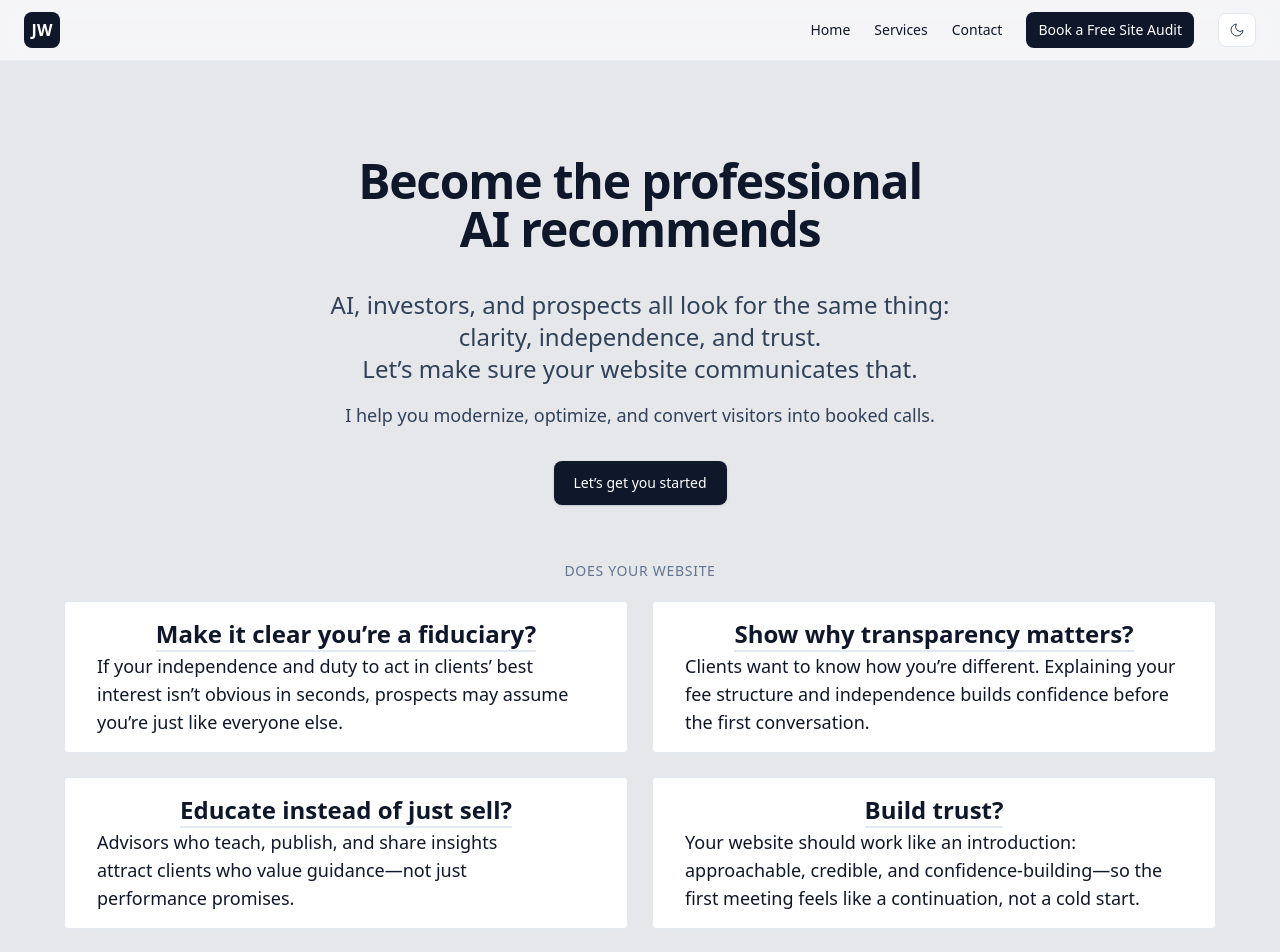
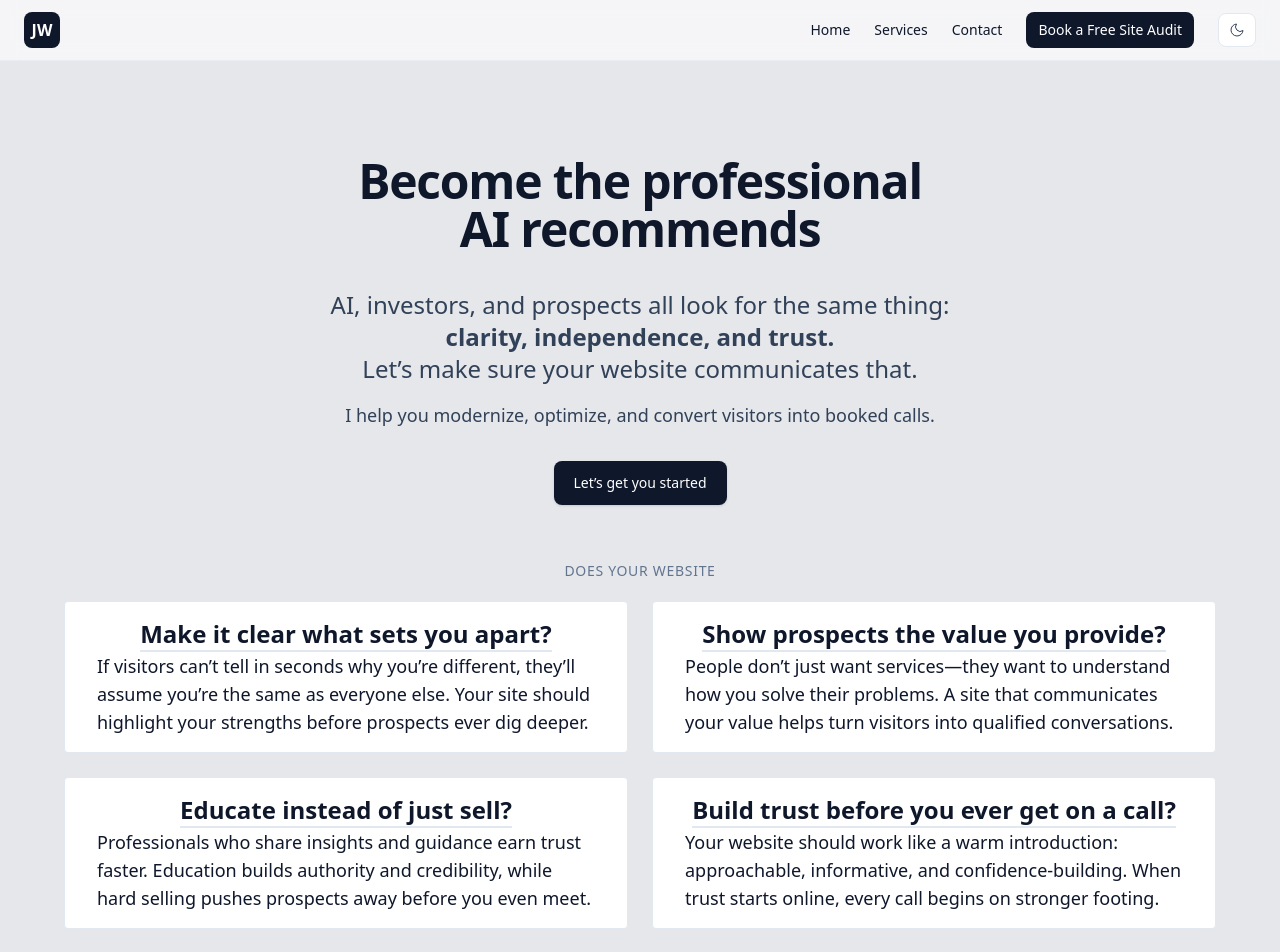
Before and after one commit to m4cbeth/warpofolio, a Next.js app: page / in a window 1280 px wide. Shown: the top 952 px of the page. Built offline with nearby package versions, Linux system fonts and the light colour scheme.

Commit message:
started a glowing border psuedo element, but doesn't work with, updated copy for hero questions

```diff
--- a/src/app/(home)/page.tsx
+++ b/src/app/(home)/page.tsx
@@ -7,14 +7,14 @@ import { Testimonials } from "@/components/Testimonials";
 import { CtaBanner } from "@/components/CtaBanner";
 import { ContactSection } from "@/components/ContactSection";
 import { WhoAMI } from "@/components/WhoAmI";
-import { problemPoints, services, reasons, testimonials, whoamiBlurb } from "@/data/content-data";
+import { problemPoints, services, reasons, testimonials, whoamiBlurb, universalProblemPoints } from "@/data/content-data";
 import { motion } from 'framer-motion';
 
 
 export default function Page() {
   return (
     <motion.main>
-      <Hero points={problemPoints} />
+      <Hero points={universalProblemPoints} />
       <WhoAMI whoamiBlurb={whoamiBlurb} />
       <ReasonsSection items={reasons} />
       <ServicesSection items={services} />
--- a/src/app/globals.css
+++ b/src/app/globals.css
@@ -81,6 +81,11 @@
   --sidebar-accent-foreground: oklch(0.208 0.042 265.755);
   --sidebar-border: oklch(0.929 0.013 255.508);
   --sidebar-ring: oklch(0.704 0.04 256.788);
+  --synth1: #023788;
+  --synth2: #650D89;
+  --synth3: #920075;
+  --synth4: #F6019D;
+  --synth5: #D40078;
 }
 
 .dark {
@@ -117,6 +122,38 @@
   --sidebar-ring: oklch(0.551 0.027 264.364);
 }
 
+@property --gradient-angle {
+  syntax: "<angle>";
+  initial-value: 0deg;
+  inherits: false;
+}
+
+
+@layer components {
+  .glow-card {
+    position: relative;
+    z-index: 0;
+  }
+  .glow-card::before{
+    filter: blur(5rem);
+    opacity: 50%;
+  }
+  .glow-card::after {
+    filter: blur(2rem);
+    opacity: 10%;
+  }
+  .glow-card::after,
+  .glow-card::before {
+    content: "";
+    position: absolute;
+    inset: -.5rem;
+    background: conic-gradient(from 180deg, #06b6d4, #3b82f6, #9333ea, #06b6d4);
+    border-radius: inherit;
+    z-index: -1;
+  }
+}
+
+
 @layer base {
   html {
     scroll-behavior: smooth;
--- a/src/components/Hero.tsx
+++ b/src/components/Hero.tsx
@@ -29,7 +29,9 @@ export function Hero({ points }: { points: ProblemPoint[] }) {
           <p className="mx-auto mt-4 max-w-2xl pt-5 text-pretty text-2xl text-slate-700 dark:text-slate-300">
             AI, investors, and prospects all look for the same thing:
             <br/>
-            clarity, independence, and trust.
+            <span className="font-black">
+              clarity, independence, and trust.
+            </span>
             <br/>
             Let’s make sure your website communicates that.
           </p>
--- /dev/null
+++ b/src/components/LensFlareHB.tsx
@@ -0,0 +1,25 @@
+
+
+export default function LensFlareBreak() {
+    return (
+        <div className="justify-center" style={{
+        width: "100%",
+        height: "10px",
+        background: "linear-gradient(90deg, rgba(255,255,255,0) 0%, rgba(0,105,250,0.8) 50%, rgba(255,255,255,0) 100%)",
+        filter: "blur(4px)",
+        margin: "20px 0",
+        display: "flex",
+        position: "relative",
+
+        }}
+      >
+        <div className="absolute w-3 h-3 place-self-center bg-white rounded-full opacity-75"></div>
+        <div className="absolute w-5 h-5 place-self-center bg-white rounded-full blur"></div>
+        <div className="absolute w-5 h-5 place-self-center bg-white rounded-full opacity-60 blur"></div>
+        <div className="absolute w-10 h-5 place-self-center bg-indigo-100 rounded-full opacity-60 blur-lg"></div>
+        <div className="absolute w-15 h-5 place-self-center bg-fuchsia-500 rounded-full opacity-60 blur-xl"></div>
+        <div className="absolute w-20 h-5 place-self-center bg-violet-500 rounded-full opacity-60 blur-xl"></div>
+        {/* <div className="absolute w-25 h-5 place-self-center bg-cyan-500 rounded-full opacity-60 blur-xl"></div> */}
+      </div>
+    )
+}
--- a/src/components/ReasonsSection.tsx
+++ b/src/components/ReasonsSection.tsx
@@ -16,8 +16,12 @@ export function ReasonsSection({ items }: { items: Reasons[] }) {
           transition={sectionTransition}
           className="mx-auto max-w-2xl text-center"
         >
-          <h2 className="text-3xl font-bold tracking-tight text-slate-900 dark:text-white">Proven Approaches</h2>
-          <p className="mt-3 text-slate-950 dark:text-slate-300">Simple, focused improvements lead to real outcomes</p>
+          <h2 className="text-3xl font-bold tracking-tight text-slate-900 dark:text-white">
+            Proven Approaches
+          </h2>
+          <p className="mt-3 text-slate-950 dark:text-slate-300">
+            Simple, focused improvements lead to real outcomes
+          </p>
         </motion.div>
 
         <div className="mt-10 grid gap-6 sm:grid-cols-2 lg:grid-cols-3">
@@ -29,7 +33,7 @@ export function ReasonsSection({ items }: { items: Reasons[] }) {
               whileInView="animate"
               viewport={{ once: false, margin: "-80px" }}
               transition={sectionTransition}
-              className="rounded-xl border border-slate-200 bg-white p-6 shadow-sm dark:border-slate-800 dark:bg-slate-900"
+              className="rounded-xl border hover:glow-card border-slate-200 bg-white p-6 shadow-sm dark:border-slate-800 dark:bg-slate-900"
             >
              <div className="relative w-full aspect-[16/9] rounded-md overflow-hidden">
               <Image
--- a/src/data/content-data.tsx
+++ b/src/data/content-data.tsx
@@ -26,13 +26,43 @@ export const problemPoints: ProblemPoint[] = [
   },
   {
     question: "Educate instead of just sell?",
-    blurb: "Advisors who teach, publish, and share insights attract clients who value guidance—not just performance promises."
+    blurb: "Advisors who teach, publish, and share insights attract clients who value guidance—not just performance promises. Education positions you as a trusted authority, not just another salesperson."
   },
   {
     question: "Build trust?",
     blurb: "Your website should work like an introduction: approachable, credible, and confidence-building—so the first meeting feels like a continuation, not a cold start."
   },
 ];
+export const universalProblemPoints: ProblemPoint[] = [
+  {
+    question: "Make it clear what sets you apart?",
+    blurb: "If visitors can’t tell in seconds why you’re different, they’ll assume you’re the same as everyone else. Your site should highlight your strengths before prospects ever dig deeper."
+  },
+  {
+    question: "Show prospects the value you provide?",
+    blurb: "People don’t just want services—they want to understand how you solve their problems. A site that communicates your value helps turn visitors into qualified conversations."
+  },
+  {
+    question: "Educate instead of just sell?",
+    blurb: "Professionals who share insights and guidance earn trust faster. Education builds authority and credibility, while hard selling pushes prospects away before you even meet."
+  },
+  {
+    question: "Build trust before you ever get on a call?",
+    blurb: "Your website should work like a warm introduction: approachable, informative, and confidence-building. When trust starts online, every call begins on stronger footing."
+  },
+];
+// //------- HERO -------------
+// export type HeroCopy = {
+//   title: string;
+//   biline: string[];
+//   body: string;
+// }
+// export const heroCopy: HeroCopy = {
+//   title: "",
+//   biline: [],
+//   body: "",
+// }
+
 
 // --------------------------SERVICES------------------------------------------
 export type ServiceItem = {
```
Also changed, not shown: public/DaveHutchison.webp (added).
